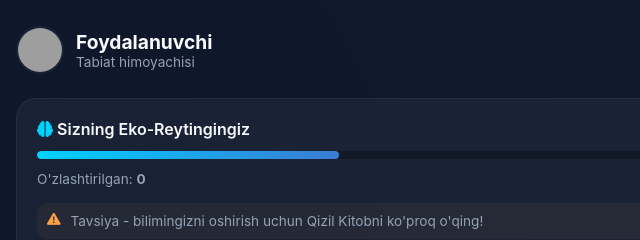
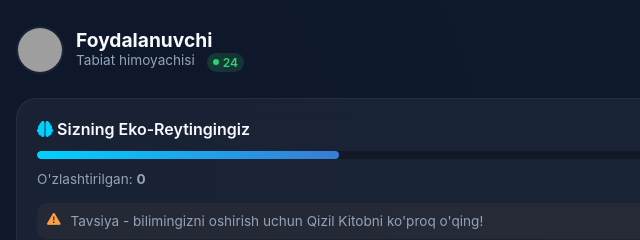
Before and after one commit to muhiddinovakobir11-collab/eco-talim, a website: page eco_law_bot/public/index.html in a window 1280 px wide. Shown: the top 240 px of the page, 0-640 px from the left. Drawn offline with Linux system fonts and the light colour scheme; grey boxes are pictures that could not be loaded; a script that the page names is missing.

Commit message:
Add live online counter badge

```diff
--- a/eco_law_bot/public/app.js
+++ b/eco_law_bot/public/app.js
@@ -122,3 +122,21 @@ function openSection(sectionId) {
         console.log("Triggered section:", sectionId);
     }
 }
+
+
+// --- Online Count Logic ---
+let currentOnline = Math.floor(Math.random() * 30) + 120; // Starts around 120-150
+function updateOnlineCount() {
+    const el = document.getElementById('onlineCount');
+    if(el) {
+        el.innerText = currentOnline;
+    }
+
+    // fluctuates by -3 to +5
+    currentOnline += Math.floor(Math.random() * 9) - 3;
+    if (currentOnline < 85) currentOnline = 85 + Math.floor(Math.random() * 10);
+    if (currentOnline > 300) currentOnline = 280;
+
+    setTimeout(updateOnlineCount, Math.random() * 15000 + 10000); // 10-25 seconds
+}
+updateOnlineCount();
--- a/eco_law_bot/public/index.html
+++ b/eco_law_bot/public/index.html
@@ -18,7 +18,7 @@
                 <img src="https://ui-avatars.com/api/?name=User&background=0D8ABC&color=fff" id="userAvatar" alt="User">
                 <div class="user-details">
                     <h2 id="userName">Foydalanuvchi</h2>
-                    <p>Tabiat himoyachisi</p>
+                    <p>Tabiat himoyachisi <span class="online-indicator"><span class="pulse-dot"></span> <span id="onlineCount">24</span></span></p>
                 </div>
             </div>
             <div class="score-badge">
--- a/eco_law_bot/public/style.css
+++ b/eco_law_bot/public/style.css
@@ -266,3 +266,30 @@ header {
 .nav-item.active {
     color: var(--accent-orange);
 }
+
+/* Online Indicator */
+.online-indicator {
+    display: inline-flex;
+    align-items: center;
+    gap: 4px;
+    margin-left: 8px;
+    padding: 2px 6px;
+    background: rgba(46, 213, 115, 0.15);
+    border-radius: 10px;
+    color: #2ed573;
+    font-size: 0.75rem;
+    font-weight: 600;
+}
+.pulse-dot {
+    width: 6px;
+    height: 6px;
+    background-color: #2ed573;
+    border-radius: 50%;
+    box-shadow: 0 0 0 0 rgba(46, 213, 115, 0.7);
+    animation: pulse-green 2s infinite;
+}
+@keyframes pulse-green {
+    0% { transform: scale(0.95); box-shadow: 0 0 0 0 rgba(46, 213, 115, 0.7); }
+    70% { transform: scale(1); box-shadow: 0 0 0 6px rgba(46, 213, 115, 0); }
+    100% { transform: scale(0.95); box-shadow: 0 0 0 0 rgba(46, 213, 115, 0); }
+}
```
